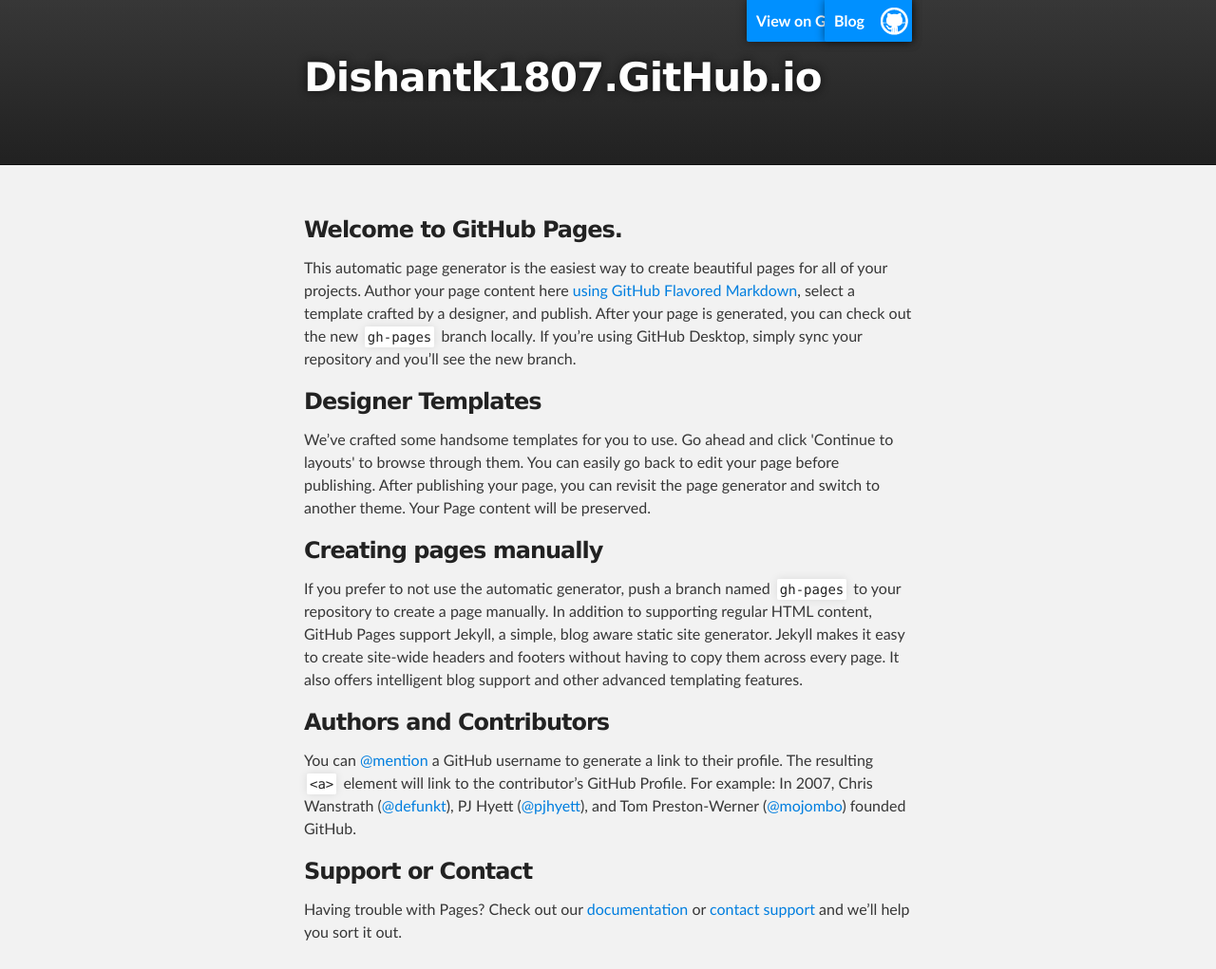
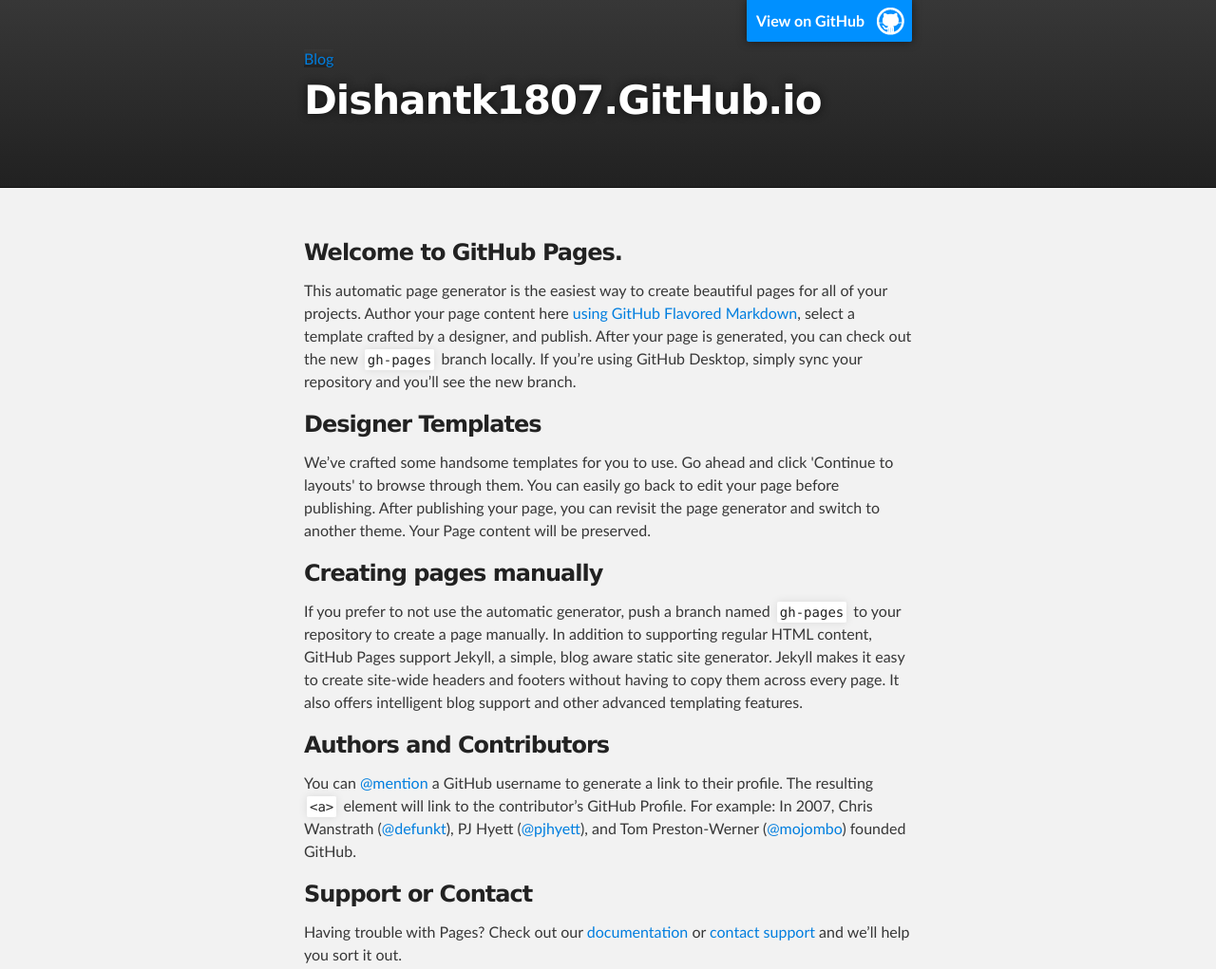
Before and after one commit to DishantK1807/dishantk1807.github.io, a plain HTML site: page index.html in a window 1280 px wide. Shown: the top 1021 px of the page at 95% size. Drawn offline with Linux system fonts and the light colour scheme.

Commit message:
Update index.html

```diff
--- a/index.html
+++ b/index.html
@@ -17,7 +17,7 @@
     <div id="header_wrap" class="outer">
         <header class="inner">
           <a id="forkme_banner" href="https://github.com/DishantK1807">View on GitHub</a>
-          <a id="forkme_banner" href="https://github.com/DishantK1807/blog/">Blog</a>
+          <a id="header_wrap" href="https://github.com/DishantK1807/blog/">Blog</a>
           <h1 id="project_title">Dishantk1807.GitHub.io</h1>
           <h2 id="project_tagline"></h2>
 
```
